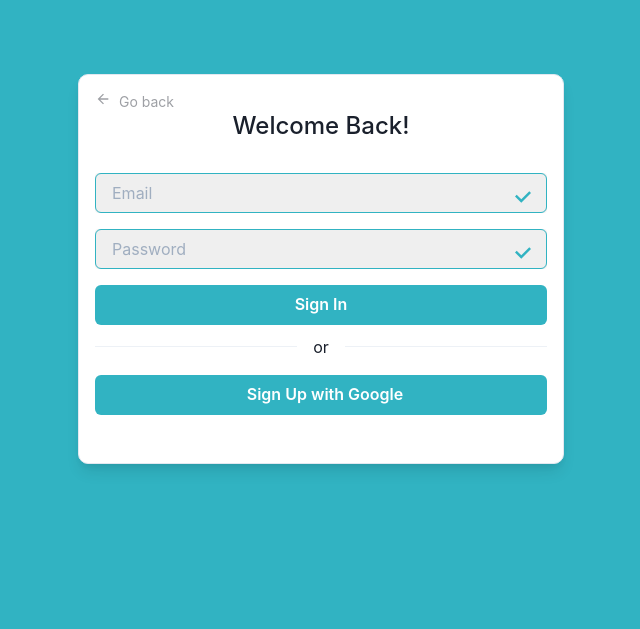
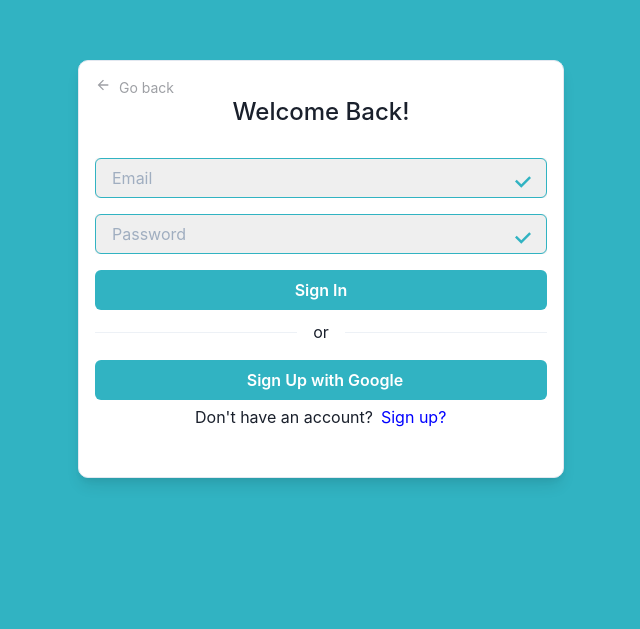
Before and after one commit to Edugaze-Inc/edugaze-fe, a React (Create React App) app: page /login in a window 1280 px wide. Shown: the part 171-800 px from the top of the page, without its empty margins (319-959 px from the left). Built offline with nearby package versions, Linux system fonts and the light colour scheme.

Commit message:
Add missing sign in text

```diff
--- a/src/pages/signIn/components/SignInForm.tsx
+++ b/src/pages/signIn/components/SignInForm.tsx
@@ -4,6 +4,7 @@ import { Input } from '@chakra-ui/react';
 import { CheckIcon } from '@chakra-ui/icons';
 import GmailIcon from 'src/assets/GmailIcon.svg';
 import BottomOrPart from './BottomOrPart';
+import BottomTextPart from './BottomTextPart';
 import { Image } from '@chakra-ui/react';
 import { FormControl } from '@chakra-ui/react';
 const SignInForm = () => {
@@ -60,6 +61,7 @@ const SignInForm = () => {
         >
           Sign Up with Google
         </Button>
+        <BottomTextPart />
       </form>
     </Box>
   );
```
